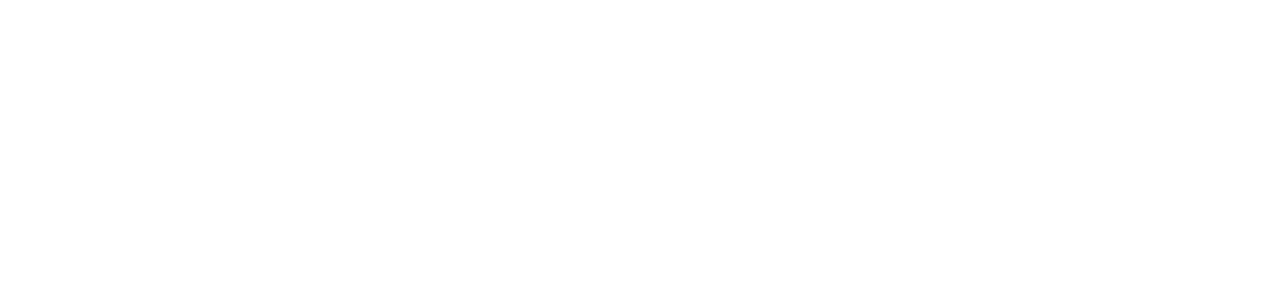
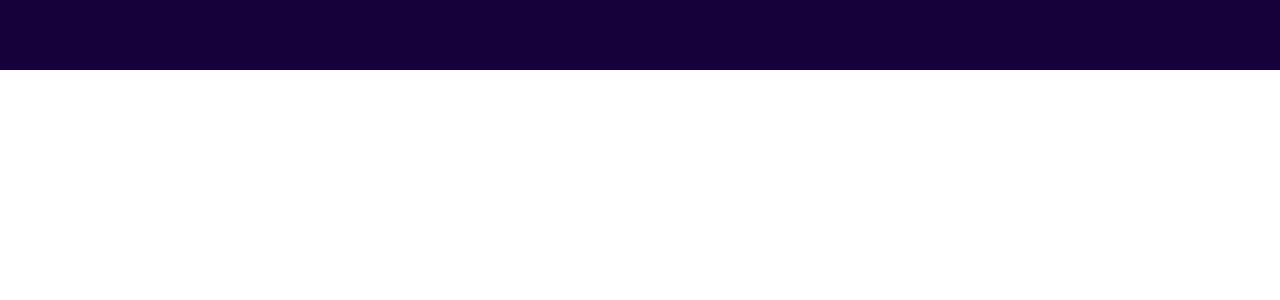
Before and after one commit to shabana89/portfolio, a React (Create React App) app in the folder my-portfolio/: page / in a window 1280 px wide. Shown: the top 300 px of the page. Built offline with nearby package versions, Linux system fonts and the light colour scheme.

Commit message:
returned topbar component on app.js

```diff
--- a/my-portfolio/package.json
+++ b/my-portfolio/package.json
@@ -9,6 +9,7 @@
     "react": "^18.2.0",
     "react-dom": "^18.2.0",
     "react-scripts": "5.0.1",
+    "sass": "^1.54.4",
     "web-vitals": "^2.1.4"
   },
   "scripts": {
--- a/my-portfolio/src/App.js
+++ b/my-portfolio/src/App.js
@@ -1,5 +1,11 @@
+import Topbar from "./components/topbar/Topbar.jsx";
+
 function App() {
-  return <div className="app"></div>;
+  return (
+    <div className="app">
+      <Topbar />
+    </div>
+  );
 }
 
 export default App;
```
Also changed, not shown: 2 other files (tests, documents, lock files or other folders).
